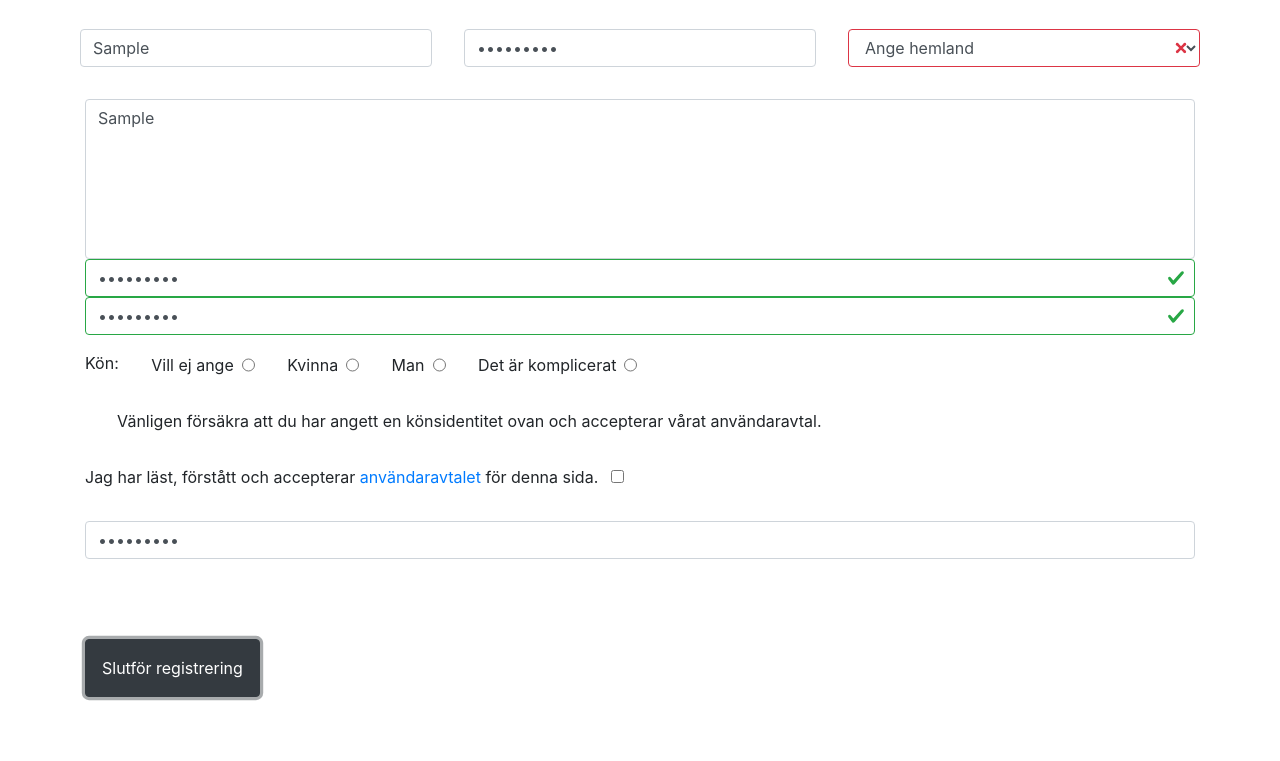
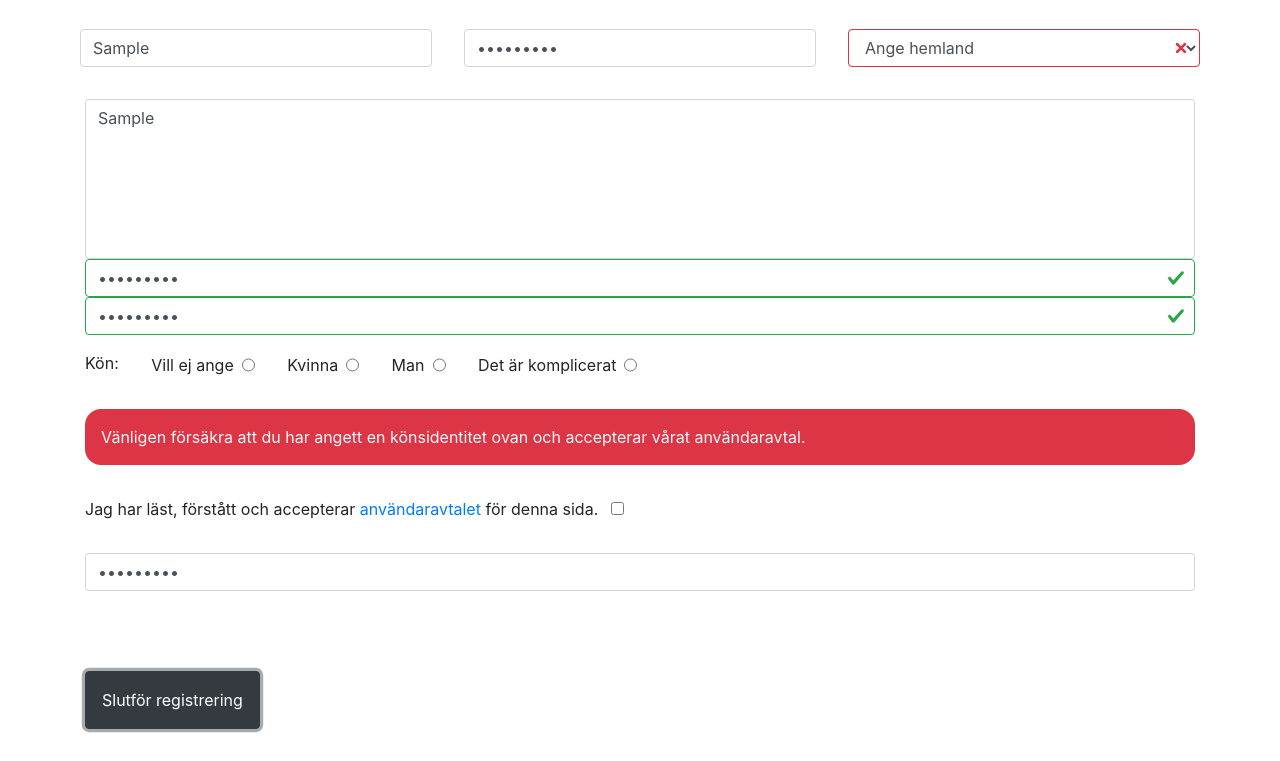
Before and after one commit to AlronTd/JS-med-JQ, a plain HTML site: page uppgift 1/index.html in a window 1280 px wide. Both pictures are taken after typing "Sample", "Sample123", "Sample", "Sample123", "Sample123", "Sample123" into the empty fields and a click on the button "Slutför registrering". Shown: the part 123-884 px from the top of the page. Before the commit the page ends 852 px from the top, so only its background shows below. Drawn offline with nearby package versions, Linux system fonts and the light colour scheme.

Commit message:
2019-12-17: assignment 1: made the error message for checkboxes & radiobuttons look nicer.

```diff
--- a/uppgift 1/CSS/custom.css
+++ b/uppgift 1/CSS/custom.css
@@ -57,7 +57,13 @@
 
 #reg-check-error{
     display: none;
-    margin: 2em;
+    margin: 2em 0;
+    padding: 1em;
+    border-radius: 1em;
+    -webkit-border-radius: 1em;
+    -moz-border-radius: 1em;
+    -ms-border-radius: 1em;
+    -o-border-radius: 1em;
 }
 
 .d-block{
--- a/uppgift 1/index.html
+++ b/uppgift 1/index.html
@@ -73,7 +73,7 @@
             <!-- end: row 4 -->
 
             <!-- start: error message -->
-            <div id="reg-check-error"> Vänligen försäkra att du har angett en könsidentitet ovan och accepterar vårat användaravtal.</div>
+            <div id="reg-check-error" class="bg-danger text-light"> Vänligen försäkra att du har angett en könsidentitet ovan och accepterar vårat användaravtal.</div>
             <!-- end: error message -->
 
             <!-- start: row 5 -->
```
